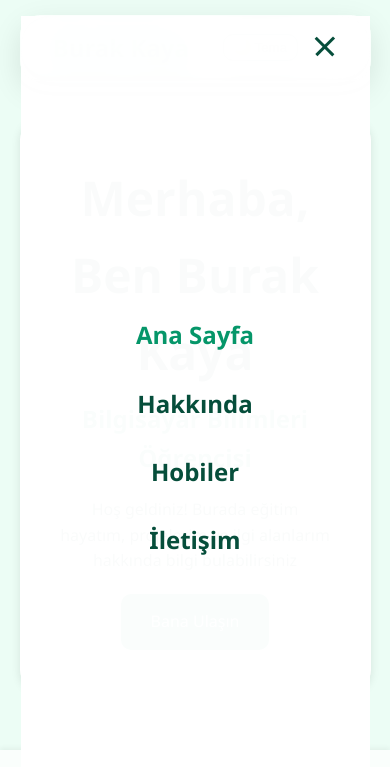
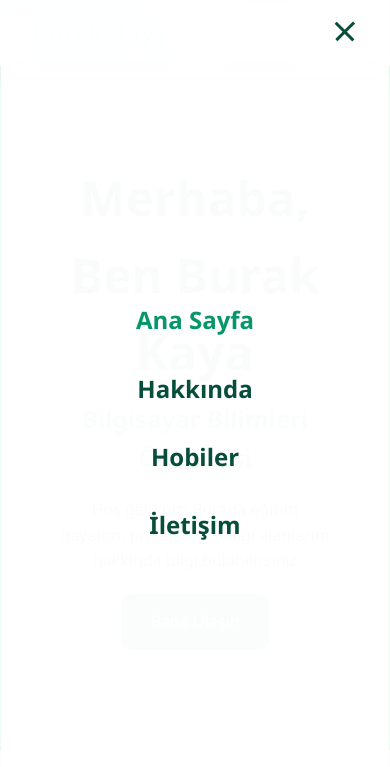
Before and after one commit to burakkayax/Web_Projesi, a plain HTML site: page index.html in a window 390 px wide. Both pictures are taken after a click on the element 324 px from the left and 47 px from the top of the page. Drawn offline with Linux system fonts and the light colour scheme.

Commit message:
Hamburger menü iyileştirildi

```diff
--- a/script.js
+++ b/script.js
@@ -1,17 +1,22 @@
 // Sayfanın tamamen yüklenmesini bekle (Hataları önlemek için)
 document.addEventListener('DOMContentLoaded', () => {
 
-    // --- 1. MOBİL MENÜ (HAMBURGER MENU) --- [cite: 25]
+    // --- 1. MOBİL MENÜ (HAMBURGER MENU) ---
     const burger = document.querySelector('.hamburger');
     const nav = document.querySelector('.nav-links');
+    const header = document.querySelector('header'); // YENİ: Header'ı seçtik
 
     if (burger) {
         burger.addEventListener('click', () => {
             // CSS'te tanımladığımız .nav-active sınıfını aç/kapat
             nav.classList.toggle('nav-active');
 
-            // Hamburger ikonuna animasyon eklemek için (Opsiyonel)
+            // Hamburger ikonuna animasyon eklemek için
             burger.classList.toggle('toggle');
+
+            // YENİ: Menü açılınca Header'ın stilini değiştirmek için sınıf ekle
+            header.classList.toggle('menu-active');
+
         });
     }
 
--- a/style.css
+++ b/style.css
@@ -294,6 +294,29 @@ footer {
     body.dark-mode .nav-links {
         background-color: rgba(15, 23, 42, 0.98) !important;
     }
+
+    /* Menü açıldığında Header'ın üst boşluğunu sıfırla */
+    header.menu-active {
+        padding-top: 0;
+    }
+
+    /* Menü açıldığında Navbar'ı tam ekran yap ve köşeleri düzleştir */
+    header.menu-active .navbar {
+        width: 100%;
+        /* Tam genişlik */
+        border-radius: 0;
+        /* Köşeleri sivri yap */
+        background-color: var(--nav-bg);
+        /* Arka planı garantiye al */
+        backdrop-filter: blur(15px);
+        /* Bulanıklığı koru/arttır */
+    }
+}
+
+/* Navbar'ın genişlerken yumuşak geçiş yapması için (Genel bölüme ekle) */
+.navbar {
+    /* Mevcut kodlarının altına bu satırı ekle */
+    transition: all 0.3s ease;
 
 }
 
```
